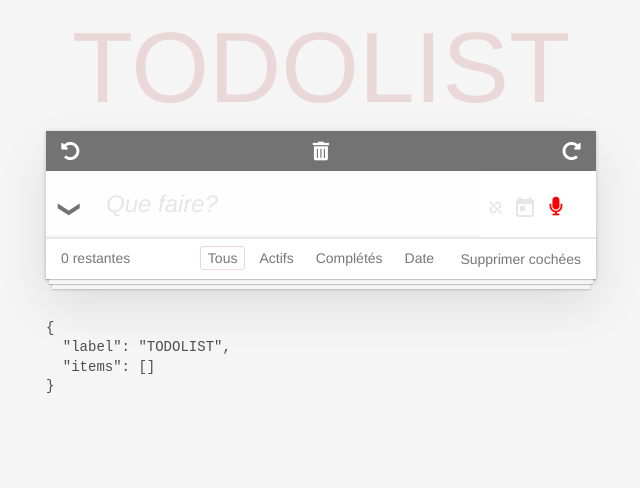
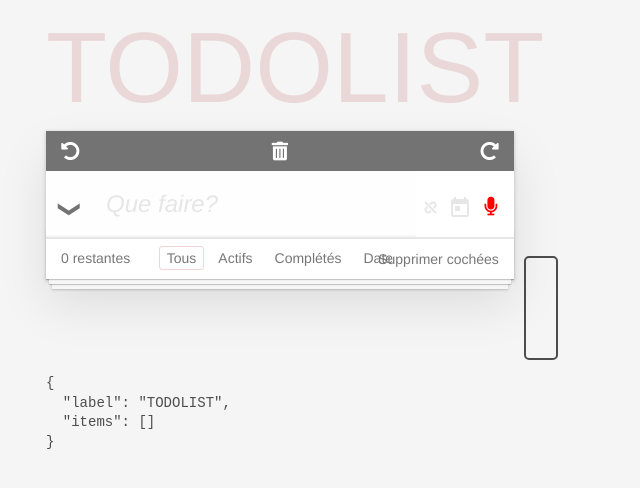
Before and after one commit to KevinLegras/Todolist_webclient, an Angular app: page / in a window 1280 px wide. Shown: the top 488 px of the page, without its empty margins (319-959 px from the left). Built offline with nearby package versions, Linux system fonts and the light colour scheme.

Commit message:
add div utils

```diff
--- a/src/app/app.component.html
+++ b/src/app/app.component.html
@@ -1,2 +1,6 @@
-<app-todo-list></app-todo-list>
+<div class="app">
+    <app-todo-list></app-todo-list>
+    <div class="utils">
+    </div>
+</div>
 <pre>{{obs|async|json}}</pre>
--- a/src/app/app.component.scss
+++ b/src/app/app.component.scss
@@ -0,0 +1,14 @@
+.utils{
+    border: 2px solid;
+    border-radius: 5px 5px 5px 5px;
+    float: right;
+    height: 100px;
+    width: 30px;
+    margin-top: 50%;
+    margin-left: 10px;
+    text-align: center;
+}
+
+.app{
+    display: inline-flex;
+}
--- a/src/app/app.module.ts
+++ b/src/app/app.module.ts
@@ -21,13 +21,12 @@ import { DatePickerModule } from './date-picker/material.module';
 import {MAT_FORM_FIELD_DEFAULT_OPTIONS} from '@angular/material/form-field';
 
 
-
 @NgModule({
   declarations: [
     AppComponent,
     TodoListComponent,
     TodoItemComponent,
-    DatePickerComponent
+    DatePickerComponent,
   ],
   imports: [
     BrowserModule,
```
